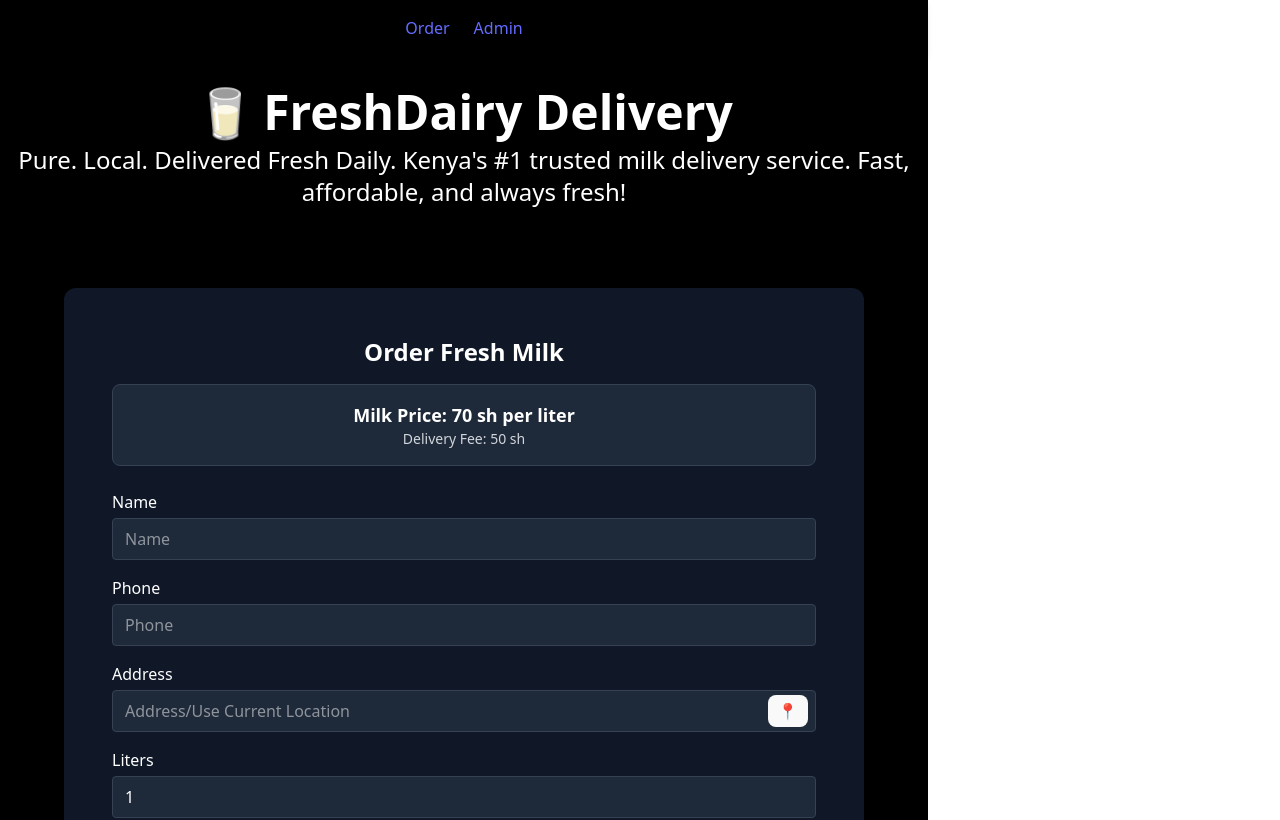
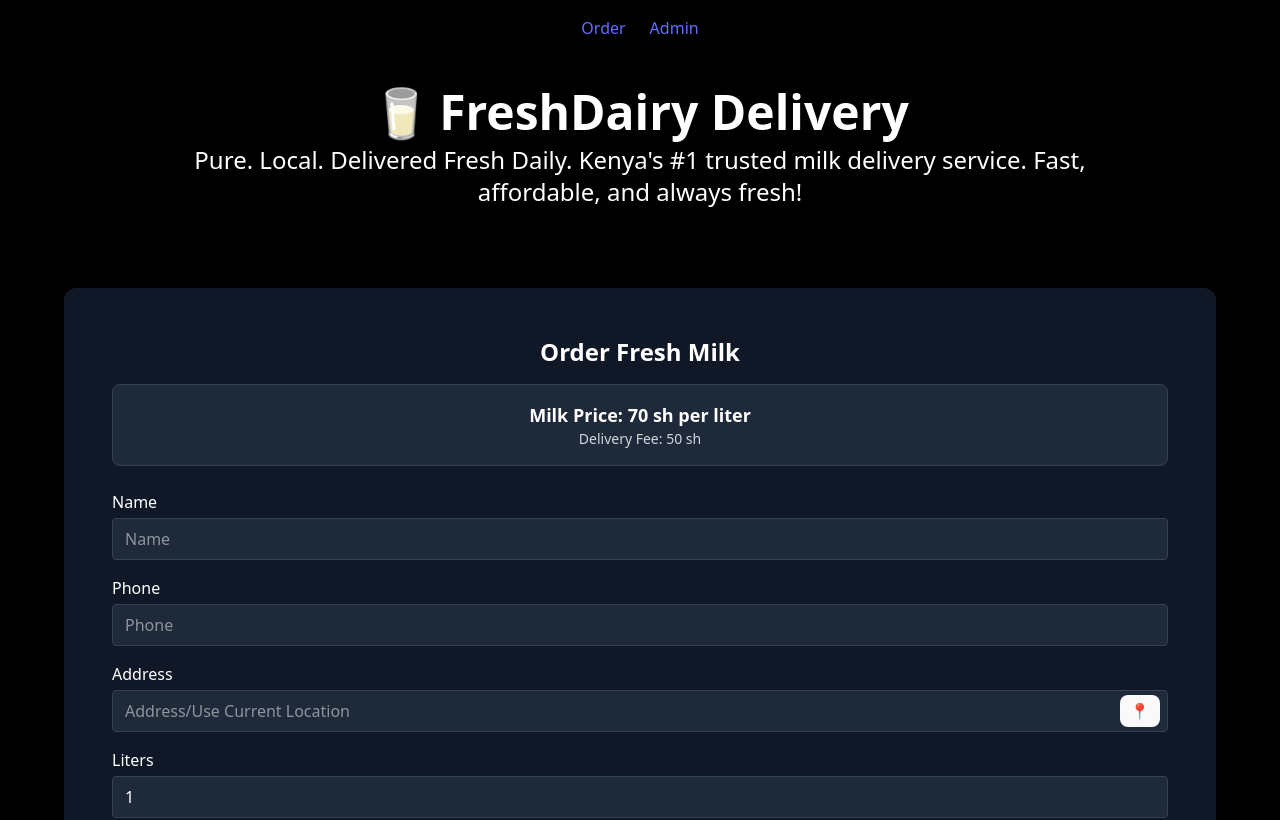
Before and after one commit to samnmbuguah/milkdelivery, a React (Vite) app in the folder frontend/: page / in a window 1280 px wide. Shown: the top 820 px of the page. Built offline with nearby package versions, Linux system fonts and the light colour scheme; no server answers.

Commit message:
💄 refactor: Clean up CSS styles for body element - Remove unnecessary properties and improve code readability

```diff
--- a/frontend/src/index.css
+++ b/frontend/src/index.css
@@ -24,13 +24,6 @@ a:hover {
   color: #535bf2;
 }
 
-body {
-  margin: 0;
-  display: flex;
-  place-items: center;
-  min-width: 320px;
-  min-height: 100vh;
-}
 
 h1 {
   font-size: 3.2em;
@@ -68,3 +61,12 @@ button:focus-visible {
     background-color: #f9f9f9;
   }
 }
+
+body {
+  /* Remove margin: 0 and display: flex, place-items: center, min-width, min-height */
+  /* margin: 0; */
+  /* display: flex; */
+  /* place-items: center; */
+  /* min-width: 320px; */
+  /* min-height: 100vh; */
+}
```
